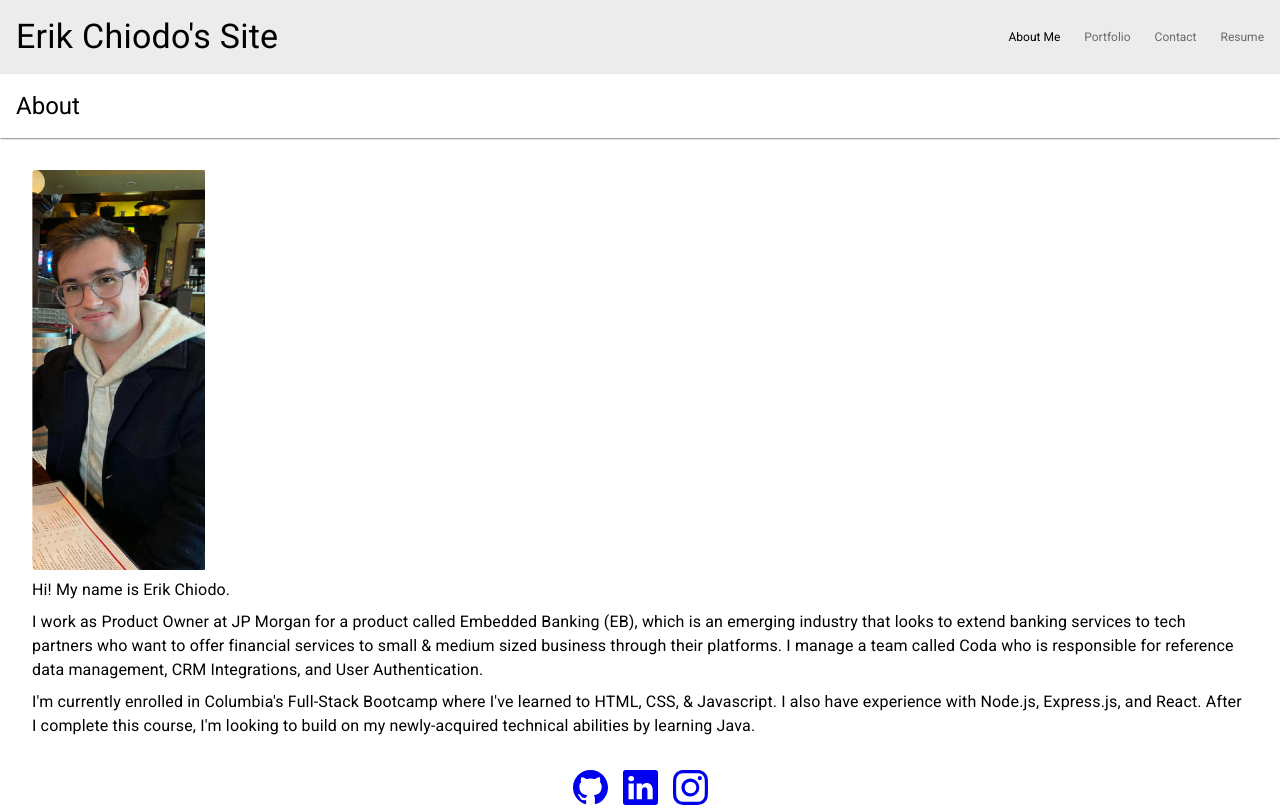
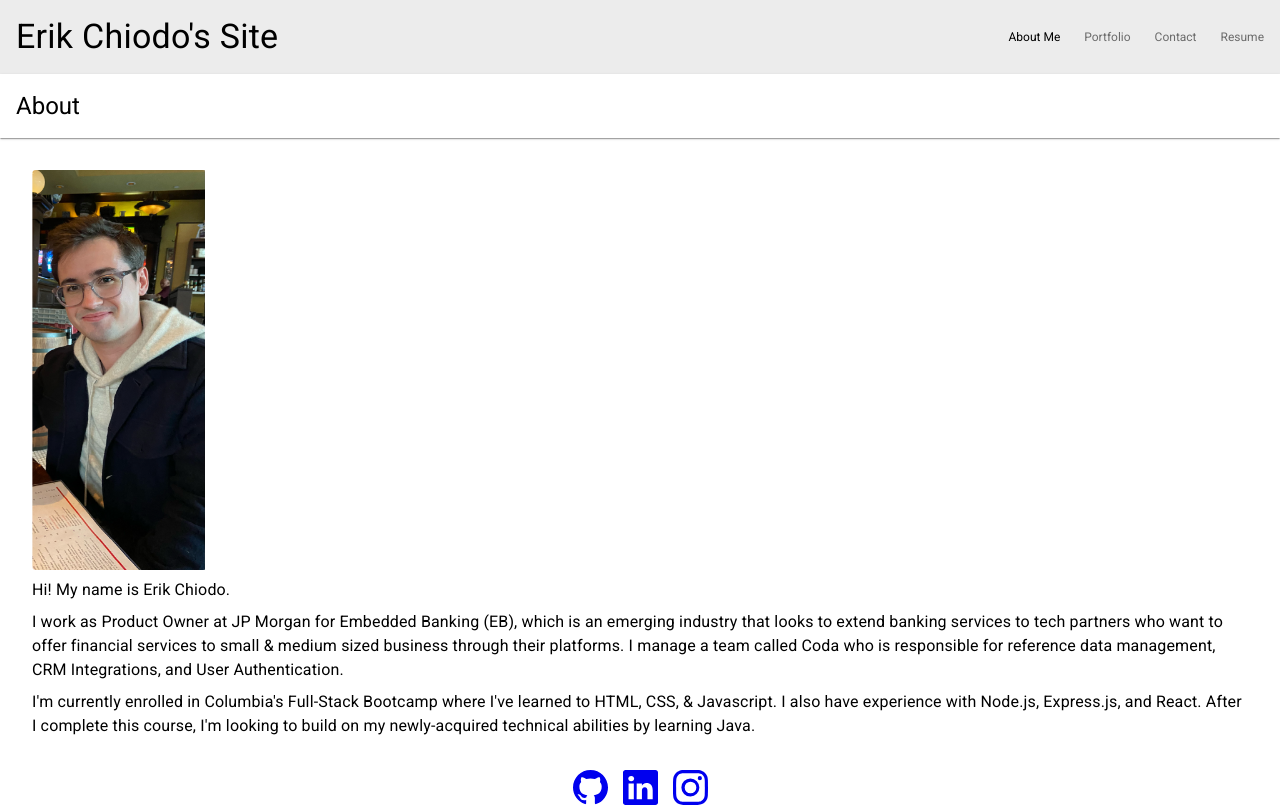
Before and after one commit to erikchiodo/eriks-react-portfolio, a React (Create React App) app in the folder eriks-portfolio/: page / in a window 1280 px wide. Built offline with nearby package versions, Linux system fonts and the light colour scheme.

Commit message:
Removed "product" from about description

```diff
--- a/eriks-portfolio/src/pages/About.jsx
+++ b/eriks-portfolio/src/pages/About.jsx
@@ -14,7 +14,7 @@ export default function About() {
         />
         <Typography variant="body1">Hi! My name is Erik Chiodo.</Typography>
         <Typography variant="body1">
-          I work as Product Owner at JP Morgan for a product called Embedded Banking (EB), which is an emerging industry that looks to extend banking services to tech partners who want to offer financial services to small & medium sized business through their platforms. I manage a team called Coda who is responsible for reference data management, CRM Integrations, and User Authentication.
+          I work as Product Owner at JP Morgan for Embedded Banking (EB), which is an emerging industry that looks to extend banking services to tech partners who want to offer financial services to small & medium sized business through their platforms. I manage a team called Coda who is responsible for reference data management, CRM Integrations, and User Authentication.
         </Typography>
 
         <Typography variant="body1">
```
